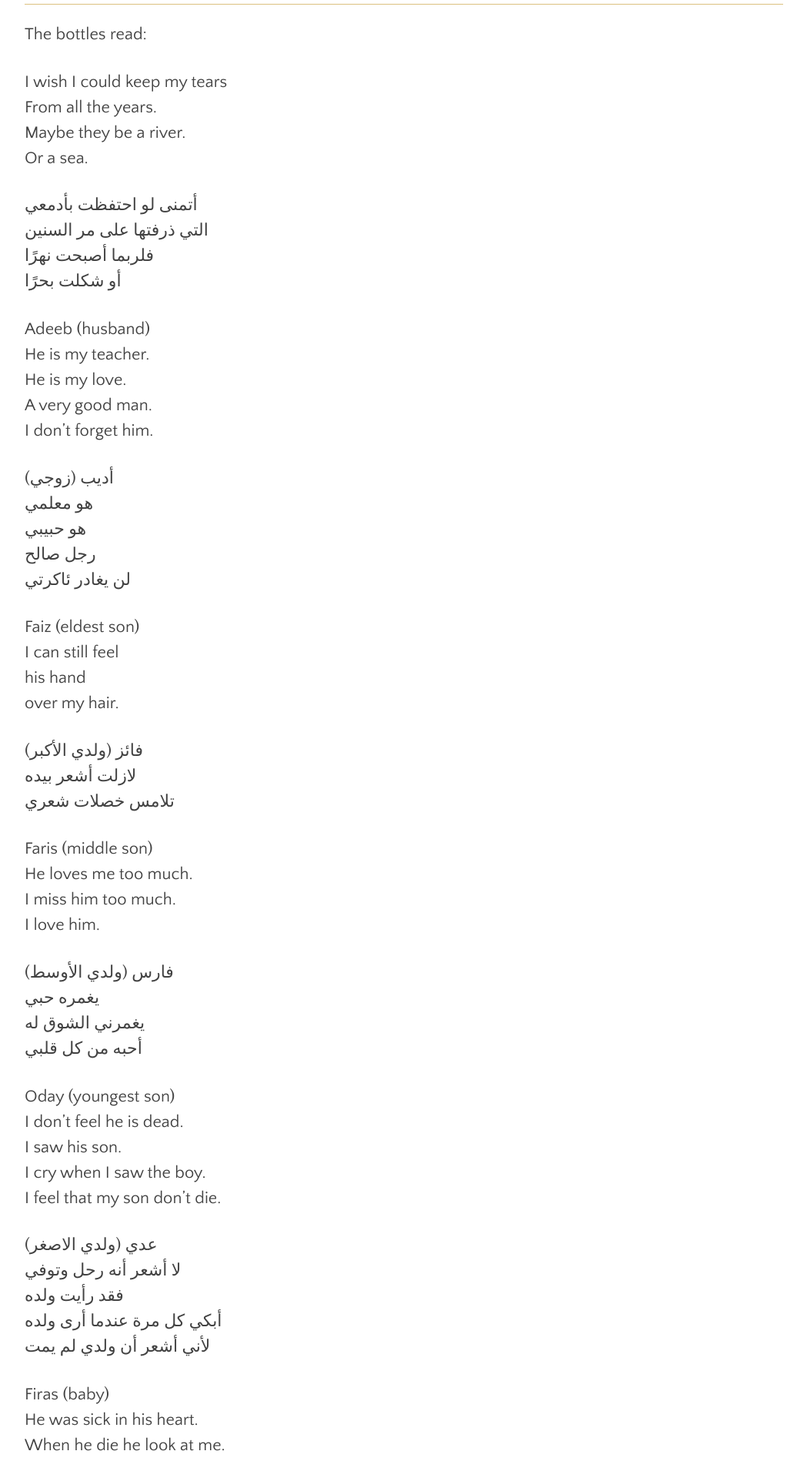
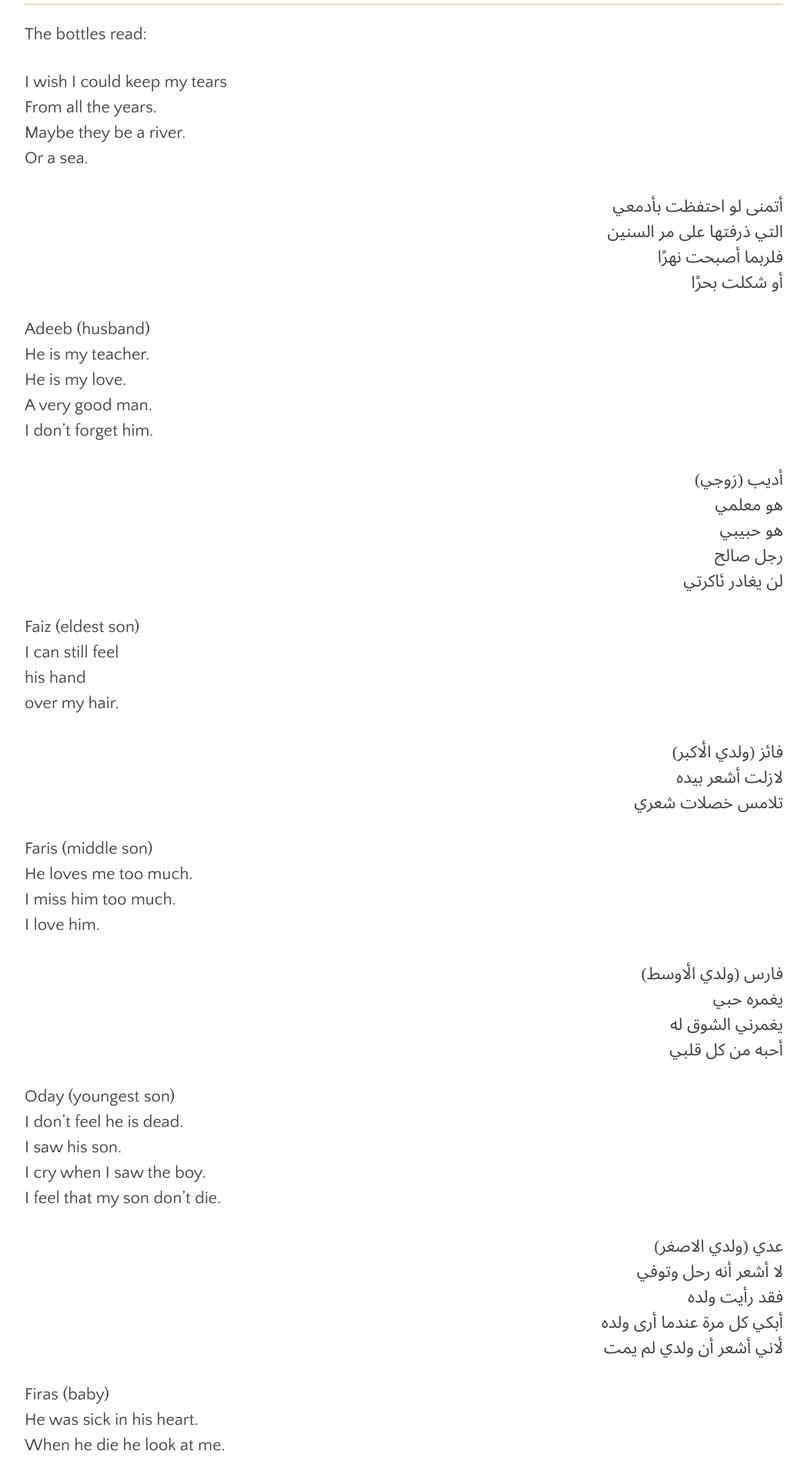
Before and after one commit to swat-ds/fps.swarthmore.edu, a Jekyll site: the page built from _posts/2020-02-14-lachrymatories-for-layla-from-maureen-cummins.md, in a window 1280 px wide. Shown: the part 945-2843 px from the top of the page at 77% size, without its empty margins (115-1164 px from the left). Built offline with Jekyll 4.4.1, drawn with Linux system fonts in a browser that asks for light colours.

Commit message:
Update 2020-02-14-lachrymatories-for-layla-from-maureen-cummins.md

```diff
--- a/_posts/2020-02-14-lachrymatories-for-layla-from-maureen-cummins.md
+++ b/_posts/2020-02-14-lachrymatories-for-layla-from-maureen-cummins.md
@@ -40,6 +40,7 @@ I wish I could keep my tears
 <br/>التي ذرفتها على مر السنين
 <br/>فلربما أصبحت نهرًا
 <br/>أو شكلت بحرًا
+{: .ar}
 
 
 Adeeb (husband)
@@ -54,6 +55,7 @@ Adeeb (husband)
 <br/>هو حبيبي
 <br/>رجل صالح
 <br/>لن يغادر ئاكرتي
+{: .ar}
 
 
 Faiz (eldest son)
@@ -65,6 +67,7 @@ Faiz (eldest son)
 فائز (ولدي الأكبر)
 <br/>لازلت أشعر بيده
 <br/>تلامس خصلات شعري
+{: .ar}
 
 
 Faris (middle son)
@@ -77,6 +80,7 @@ Faris (middle son)
 <br/>يغمره حبي
 <br/>يغمرني الشوق له
 <br/>أحبه من كل قلبي
+{: .ar}
 
 
 Oday  (youngest son)
@@ -91,6 +95,7 @@ Oday  (youngest son)
 <br/>فقد رأيت ولده
 <br/>أبكي كل مرة عندما أرى ولده
 <br/>لأني أشعر أن ولدي لم يمت
+{: .ar}
 
 
 Firas  (baby)
@@ -105,6 +110,7 @@ Firas  (baby)
 <br/>لقد كان ينظر الي لحظة ما فارق الحياة
 <br/>لقد كنت دومًا اطعمه
 <br/>لكنه لم يعش عمرًا مديدًا
+{: .ar}
 
 
 Life is like a book.
```
